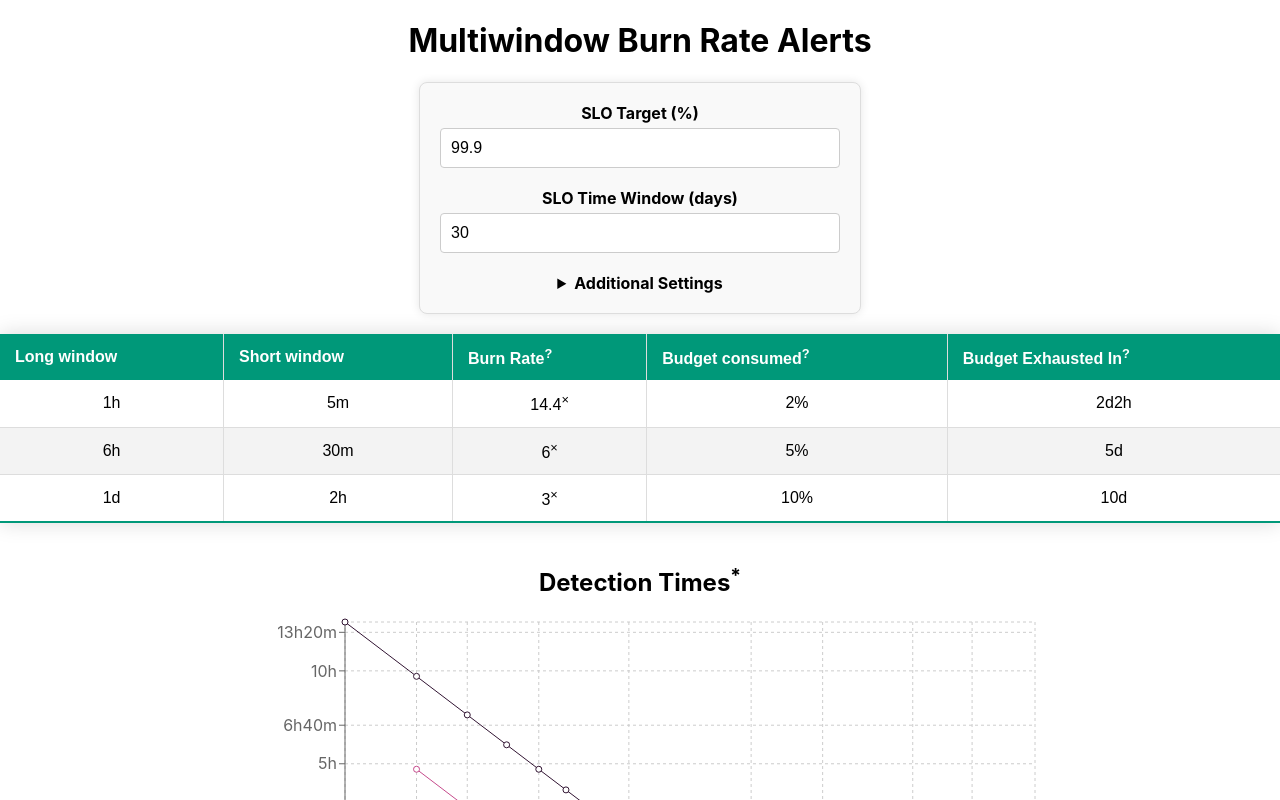
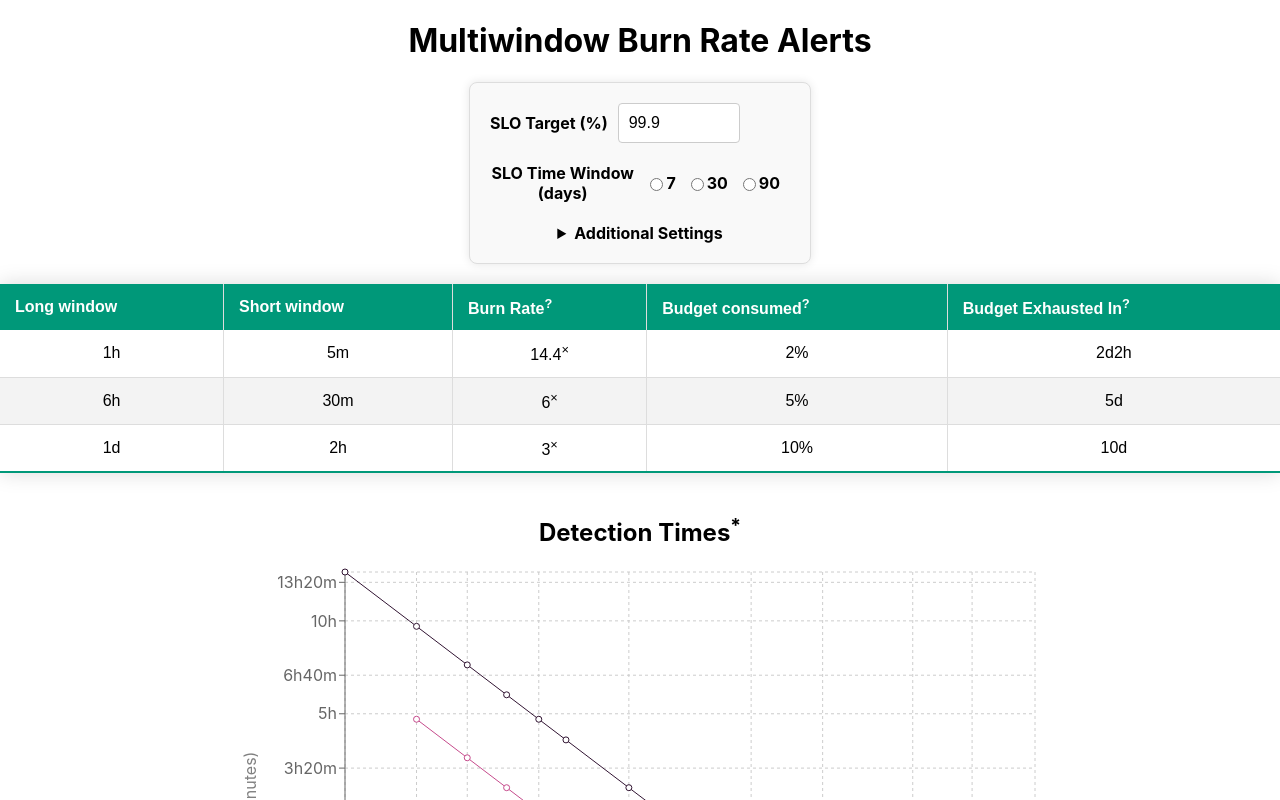
Before and after one commit to sethrylan/slo-burn, a React (Vite) app: page / in a window 1280 px wide. Shown: the top 800 px of the page. Built offline with nearby package versions, Linux system fonts and the light colour scheme.

Commit message:
Switch to radio buttons (#5)

```diff
--- a/src/components/Form.css
+++ b/src/components/Form.css
@@ -2,7 +2,7 @@
   display: flex;
   flex-direction: column;
   gap: 20px;
-  max-width: 400px;
+  max-width: 300px;
   margin: 0 auto;
   padding: 20px;
   border: 1px solid #ddd;
@@ -13,12 +13,14 @@
 
 .form-group {
   display: flex;
-  flex-direction: column;
+  align-items: center;
+  gap: 10px;
 }
 
 .form-group label {
-  margin-bottom: 5px;
   font-weight: bold;
+  display: flex;
+  align-items: center;
 }
 
 .form-group input {
@@ -26,6 +28,8 @@
   border: 1px solid #ccc;
   border-radius: 4px;
   font-size: 1em;
+  flex: 1;
+  max-width: 100px;
 }
 
 button {
@@ -51,3 +55,52 @@ button:hover {
 .additional-settings .form-group {
   margin-top: 10px;
 }
+
+.warning-tooltip {
+  margin-left: 5px;
+  position: relative;
+  display: inline-block;
+  cursor: pointer;
+}
+
+.warning-tooltip .tooltiptext {
+  visibility: hidden;
+  width: 220px;
+  background-color: #555;
+  color: #fff;
+  text-align: center;
+  border-radius: 6px;
+  padding: 5px;
+  position: absolute;
+  z-index: 1;
+  bottom: 125%; /* Position the tooltip above the text */
+  left: 50%;
+  margin-left: -110px;
+  opacity: 0;
+  transition: opacity 0.3s;
+}
+
+.warning-tooltip .tooltiptext::after {
+  content: '';
+  position: absolute;
+  top: 100%; /* Arrow at the bottom of the tooltip */
+  left: 50%;
+  margin-left: -5px;
+  border-width: 5px;
+  border-style: solid;
+  border-color: #555 transparent transparent transparent;
+}
+
+.warning-tooltip:hover .tooltiptext {
+  visibility: visible;
+  opacity: 1;
+}
+
+.radio-group {
+  display: flex;
+  align-items: center;
+}
+
+.radio-group label {
+  margin-right: 10px;
+}
--- a/src/components/Form.jsx
+++ b/src/components/Form.jsx
@@ -1,40 +1,42 @@
-import React, { useEffect } from 'react'
-import { formatNumberWithLocale } from '../utils/format'
-import { useSearchParamsState } from '../utils/state'
-import './Form.css'
+import React, { useEffect } from 'react';
+import { formatNumberWithLocale } from '../utils/format';
+import { useSearchParamsState } from '../utils/state';
+import './Form.css';
 
 const Form = ({ onCalculate }) => {
-  const [sloTarget, setSloTarget] = useSearchParamsState('slo', 99.9)
-  const [sloTimeWindow, setSloTimeWindow] = useSearchParamsState('days', 30)
-  const [totalEvents, setTotalEvents] = useSearchParamsState('events', '')
+  const [sloTarget, setSloTarget] = useSearchParamsState('slo', 99.9);
+  const [sloTimeWindow, setSloTimeWindow] = useSearchParamsState('days', 30);
+  const [totalEvents, setTotalEvents] = useSearchParamsState('events', '');
 
   useEffect(() => {
     // Convert formatted total events to a numeric value for calculation
-    const numericTotalEvents = totalEvents.replace(/[^0-9.]/g, '')
-    onCalculate({ sloTarget, sloTimeWindow, totalEvents: numericTotalEvents })
-  }, [sloTarget, sloTimeWindow, totalEvents, onCalculate])
+    const numericTotalEvents = totalEvents.replace(/[^0-9.]/g, '');
+    onCalculate({ sloTarget, sloTimeWindow, totalEvents: numericTotalEvents });
+  }, [sloTarget, sloTimeWindow, totalEvents, onCalculate]);
 
   const handleSloTargetChange = (e) => {
-    setSloTarget(e.target.value)
-  }
+    setSloTarget(e.target.value);
+  };
 
   const handleSloTimeWindowChange = (e) => {
-    setSloTimeWindow(e.target.value)
-  }
+    setSloTimeWindow(e.target.value);
+  };
 
   const handleTotalEventsChange = (e) => {
-    const value = e.target.value.replace(/[^0-9.]/g, '')
+    const value = e.target.value.replace(/[^0-9.]/g, '');
     if (!isNaN(value) && value !== '') {
-      setTotalEvents(formatNumberWithLocale(value))
+      setTotalEvents(formatNumberWithLocale(value));
     } else {
-      setTotalEvents('')
+      setTotalEvents('');
     }
-  }
+  };
 
   return (
     <form className="alert-form">
       <div className="form-group">
-        <label htmlFor="sloTarget">SLO Target (%)</label>
+        <label htmlFor="sloTarget">
+          SLO Target (%)
+        </label>
         <input
           type="number"
           id="sloTarget"
@@ -43,17 +45,49 @@ const Form = ({ onCalculate }) => {
           onChange={handleSloTargetChange}
           required
         />
+        {sloTarget < 96 && (
+          <span className="warning-tooltip">
+            ⚠️
+            <span className="tooltiptext">
+              The calculations on this page are suitable for SLOs ≥96%
+            </span>
+          </span>
+        )}
       </div>
       <div className="form-group">
-        <label htmlFor="sloTimeWindow">SLO Time Window (days)</label>
-        <input
-          type="number"
-          id="sloTimeWindow"
-          name="sloTimeWindow"
-          value={sloTimeWindow}
-          onChange={handleSloTimeWindowChange}
-          required
-        />
+        <label>SLO Time Window (days)</label>
+        <div className="radio-group">
+          <label>
+            <input
+              type="radio"
+              name="sloTimeWindow"
+              value="7"
+              checked={sloTimeWindow === '7'}
+              onChange={handleSloTimeWindowChange}
+            />
+            7
+          </label>
+          <label>
+            <input
+              type="radio"
+              name="sloTimeWindow"
+              value="30"
+              checked={sloTimeWindow === '30'}
+              onChange={handleSloTimeWindowChange}
+            />
+            30
+          </label>
+          <label>
+            <input
+              type="radio"
+              name="sloTimeWindow"
+              value="90"
+              checked={sloTimeWindow === '90'}
+              onChange={handleSloTimeWindowChange}
+            />
+            90
+          </label>
+        </div>
       </div>
       <details className="additional-settings">
         <summary>Additional Settings</summary>
@@ -65,12 +99,11 @@ const Form = ({ onCalculate }) => {
             name="totalEvents"
             value={totalEvents}
             onChange={handleTotalEventsChange}
-            placeholder="Enter total events"
           />
         </div>
       </details>
     </form>
-  )
-}
+  );
+};
 
-export default Form
+export default Form;
```
